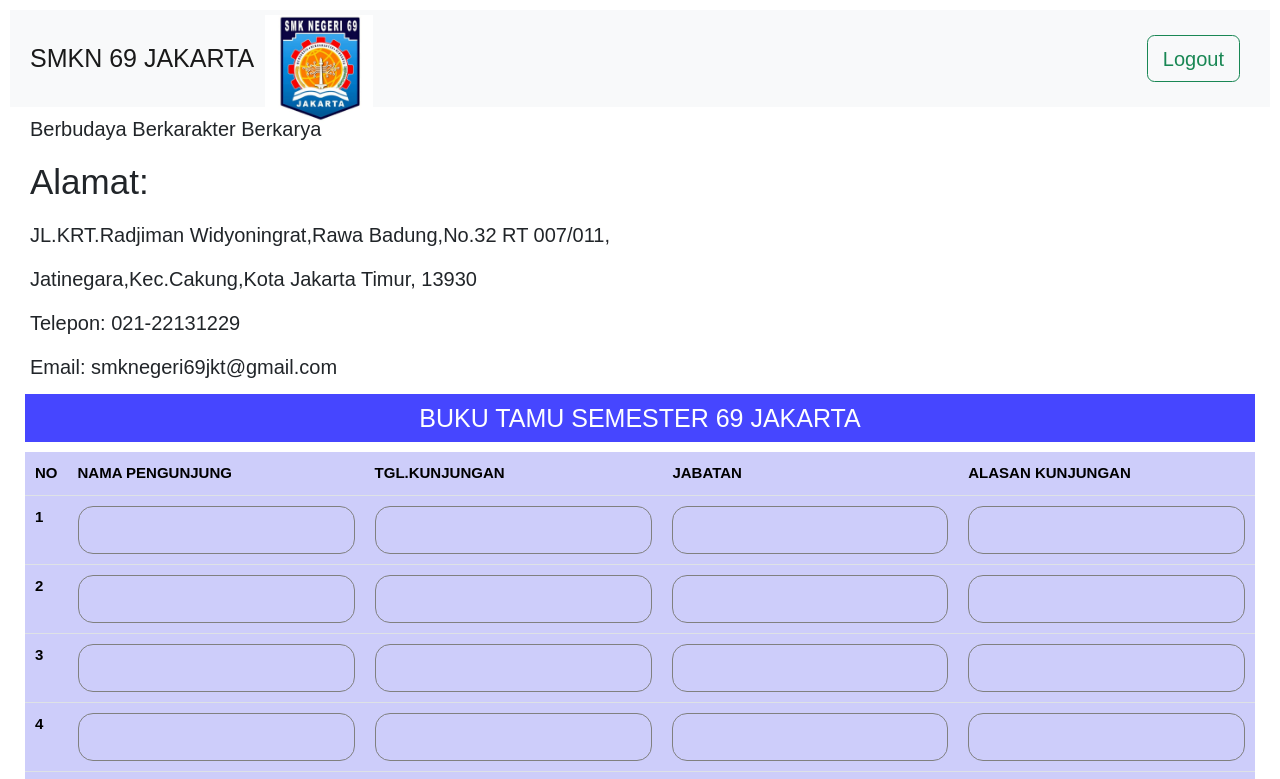
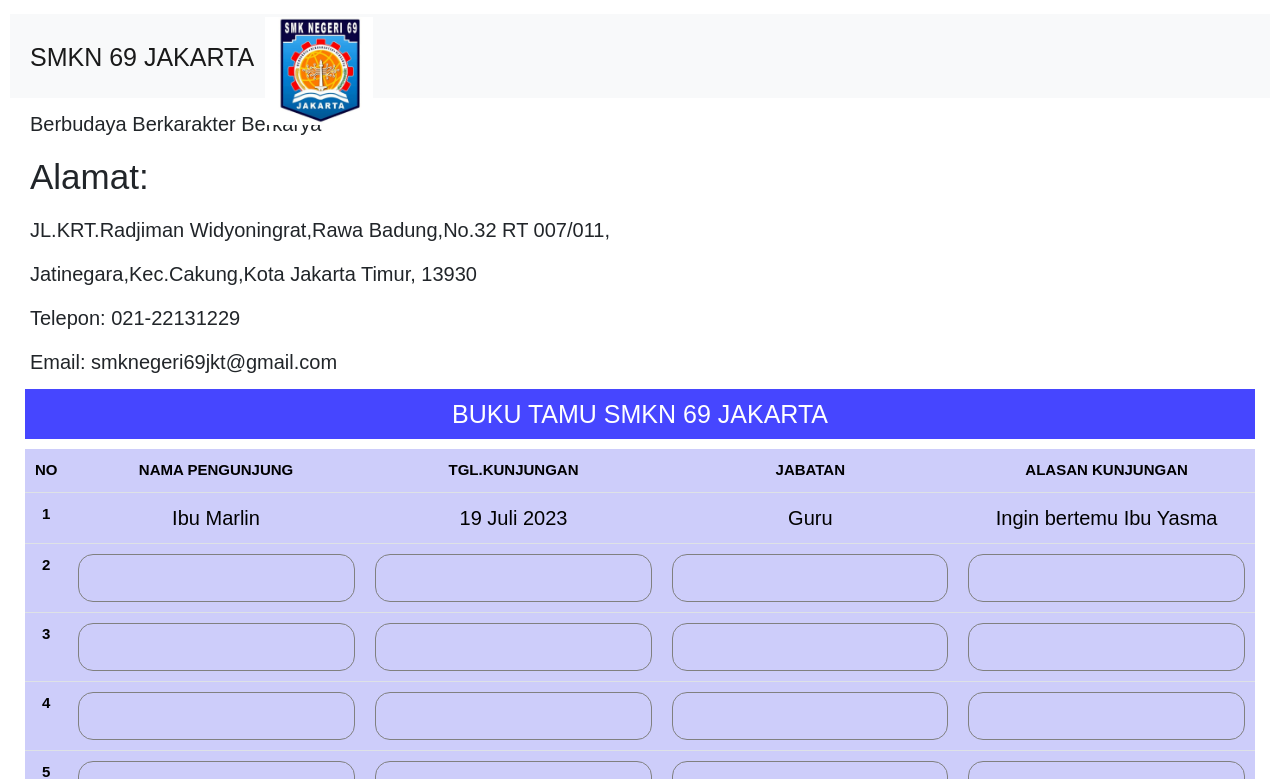
Before and after one commit to Masniari03/bukutamu_IK, a plain HTML site: page index4.html in a window 1280 px wide. Shown: the top 779 px of the page. Drawn offline with nearby package versions, Linux system fonts and the light colour scheme.

Commit message:
first commit

```diff
--- a/index4.html
+++ b/index4.html
@@ -19,17 +19,14 @@
 		/>
 	</head>
 	<body>
+		<!-- Halaman Admin -->
 		<nav class="navbar bg-light">
 			<div class="container-fluid">
 				<a class="navbar-brand">SMKN 69 JAKARTA</a>
 				<form class="d-flex" role="search">
-					<div>
-						<a href="/index.html"
-							><button class="btn btn-outline-success" type="submit">
-								Logout
-							</button></a
-						>
-					</div>
+					<!-- <div>
+						<a href="/index.html"><button class="tombol">Logout</button></a>
+					</div> -->
 				</form>
 			</div>
 		</nav>
@@ -41,7 +38,7 @@
 			<h2>Jatinegara,Kec.Cakung,Kota Jakarta Timur, 13930</h2>
 			<h2>Telepon: 021-22131229</h2>
 			<h2>Email: smknegeri69jkt@gmail.com</h2>
-			<h1>BUKU TAMU SEMESTER 69 JAKARTA</h1>
+			<h1>BUKU TAMU SMKN 69 JAKARTA</h1>
 
 			<table class="table">
 				<form action="">
@@ -54,14 +51,13 @@
 							<th scope="col">ALASAN KUNJUNGAN</th>
 						</tr>
 					</thead>
-
 					<tbody>
 						<tr>
 							<th scope="row">1</th>
-							<td><input type="text" /></td>
-							<td><input type="text" /></td>
-							<td><input type="text" /></td>
-							<td><input type="text" /></td>
+							<td>Ibu Marlin</td>
+							<td>19 Juli 2023</td>
+							<td>Guru</td>
+							<td>Ingin bertemu Ibu Yasma</td>
 						</tr>
 						<tr>
 							<th scope="row">2</th>
--- a/style2.css
+++ b/style2.css
@@ -8,7 +8,7 @@
 body {
 	display: flex;
 	justify-content: center;
-	background: url(/background.jpg);
+	background: url(/foto/6a0fad2e-b6e5-47fb-be33-e0c8de5c64df.jpeg);
 	align-items: center;
 	min-height: 100vh;
 }
--- a/style4.css
+++ b/style4.css
@@ -1,5 +1,6 @@
 *,
 .container-fluid h2 {
+	margin-top: 2px;
 	font-size: 20px;
 	padding: 5px;
 	justify-content: left;
@@ -9,7 +10,7 @@
 
 .container-fluid h1 {
 	font-size: 25px;
-	padding: 9px;
+	padding: 10px;
 	text-align: center;
 	background-color: rgba(0, 0, 255, 0.726);
 	color: white;
@@ -35,12 +36,19 @@
 }
 
 .table tr {
-	color: rgba(230, 234, 243, 0.813);
+	color: black;
 }
 
 .table th {
 	font-size: 15px;
 	color: black;
+	text-align: center;
+}
+
+.table td {
+	color: black;
+	font-size: 20px;
+	text-align: center;
 }
 
 input {
--- a/style5.css
+++ b/style5.css
@@ -8,7 +8,7 @@
 body {
 	display: flex;
 	justify-content: center;
-	background: url(/background.jpg);
+	background: url(/foto/6a0fad2e-b6e5-47fb-be33-e0c8de5c64df.jpeg);
 	align-items: center;
 	min-height: 100vh;
 }
--- a/style6.css
+++ b/style6.css
@@ -8,7 +8,7 @@
 body {
 	display: flex;
 	justify-content: center;
-	background: url(/background.jpg);
+	background: url(/foto/6a0fad2e-b6e5-47fb-be33-e0c8de5c64df.jpeg);
 	align-items: center;
 	min-height: 100vh;
 }
--- a/style7.css
+++ b/style7.css
@@ -1,4 +1,4 @@
-* {
+/* * {
 	margin: 0;
 	padding: 0;
 	box-sizing: border-box;
@@ -8,7 +8,7 @@
 body {
 	display: flex;
 	justify-content: center;
-	background: url(/background.jpg);
+	background: url(/foto/6a0fad2e-b6e5-47fb-be33-e0c8de5c64df.jpeg);
 	align-items: center;
 	min-height: 100vh;
 }
@@ -148,4 +148,4 @@ button {
 
 button:hover {
 	background: rgb(102, 87, 244);
-}
+} */
```
Also changed, not shown: index.html (+1 -3 lines), index2.html (+2 -1 lines), index3.html (+2 -1 lines), index5.html (+1 -1 lines), index6.html (+4 -3 lines), index7.html (+3 -7 lines), style.css (+4 -4 lines), foto/6a0fad2e-b6e5-47fb-be33-e0c8de5c64df.jpeg (added), foto/th.jpeg (added).
